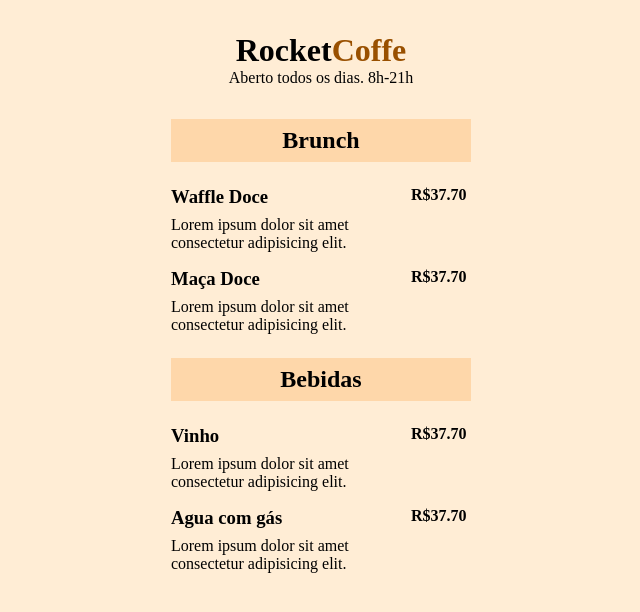
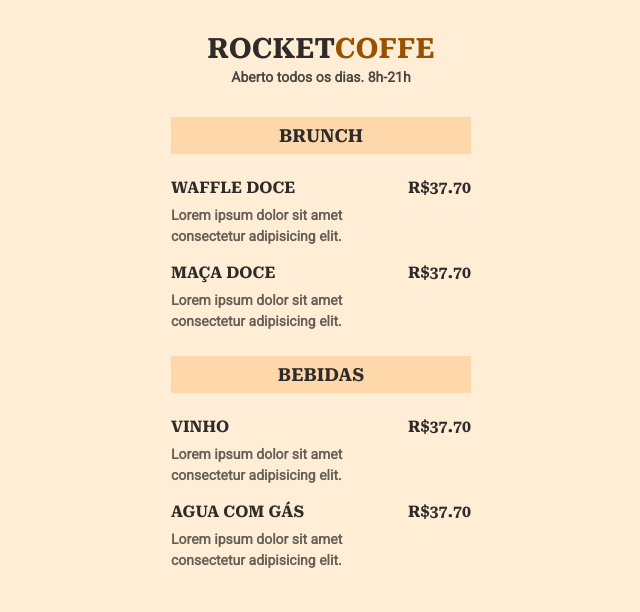
Before and after one commit to PauloHenryck/Cardapio-QRcode-HTML-CSS-Javascript, a plain HTML site: page index.html in a window 1280 px wide. Shown: the whole page, without its empty margins (319-959 px from the left). Drawn offline with Linux system fonts and the light colour scheme.

Commit message:
add fonts

```diff
--- a/index.html
+++ b/index.html
@@ -2,6 +2,11 @@
 <html lang="pt-br">
 
 <head>
+    <link rel="preconnect" href="https://fonts.googleapis.com">
+    <link rel="preconnect" href="https://fonts.gstatic.com" crossorigin>
+    <link href="https://fonts.googleapis.com/css2?family=Roboto&family=Roboto+Serif:opsz,wght@8..144,700&display=swap"
+        rel="stylesheet">
+
     <meta charset="UTF-8">
     <meta http-equiv="X-UA-Compatible" content="IE=edge">
     <meta name="viewport" content="width=device-width, initial-scale=1.0">
--- a/styles.css
+++ b/styles.css
@@ -1,3 +1,4 @@
+/* GLOBAL */
 * {
     margin: 0;
     padding: 0;
@@ -5,49 +6,92 @@
 
 body {
     background-color: #FFEDD5;
+    font-family: 'Roboto', sans-serif;
 }
 
 ul {
     list-style: none;
 
 }
+/* FONTS */
+h1,
+h2,
+h3,
+.price {
+    font-family: 'Roboto Serif';
+    text-transform: uppercase;
+    color: #2d2c2a;
+}
 
+/* HEADER */
 header {
     text-align: center;
-    padding: 32px 0; /* 32 encima e enbaixo e 0 dos lados*/
+    padding: 32px 0;
+    /* 32 encima e enbaixo e 0 dos lados*/
 }
 
 header,
 section {
     max-width: 300px;
-    margin: 0 auto; /* 0 encima e enbaixo e auto dos lados*/
+    margin: 0 auto;
+    /* 0 encima e enbaixo e auto dos lados*/
 }
 
-header h1 span{
+header h1 {
+    margin-bottom: 4px;
+    font-size: 28px;
+    line-height: 33px;
+}
+
+header h1 span {
     color: #995000;
 }
 
-section{
+header p{
+    font-size: 14px;
+    line-height: 16px;
+    font-weight: bold;
+
+    color: rgba(0, 0, 0, 0.7);
+}
+
+/* SECTION */
+section {
     margin-bottom: 24px;
 }
 
-section h2{
+section h2 {
     background-color: #FED7AA;
-    padding: 8px 16px; /* 8 encima e enbaixo e 16 dos lados*/
+    font-size: 18px;
+    padding: 8px 16px;
+    /* 8 encima e enbaixo e 16 dos lados*/
     text-align: center;
 
-    margin-bottom: 24px; /* espaço abaixo de 24px*/
+    margin-bottom: 24px;
+    /* espaço abaixo de 24px*/
 }
 
-ul li{
+
+/* LISTAS */
+ul li {
     margin-bottom: 16px;
-    display: flex; /* para colocar o preco na frente da div */
+    display: flex;
+    /* para colocar o preco na frente da div */
 }
 
-li .details{
+li .details {
     max-width: 240px;
 }
 
-.details h3{
+.details h3 {
     margin-bottom: 8px;
+    font-size: 16px;
 }
+
+.details p{
+    color: rgba(0, 0, 0, 0.6);
+    font-size: 14px;
+    line-height: 21px;
+    font-weight: bold;
+
+}
```
